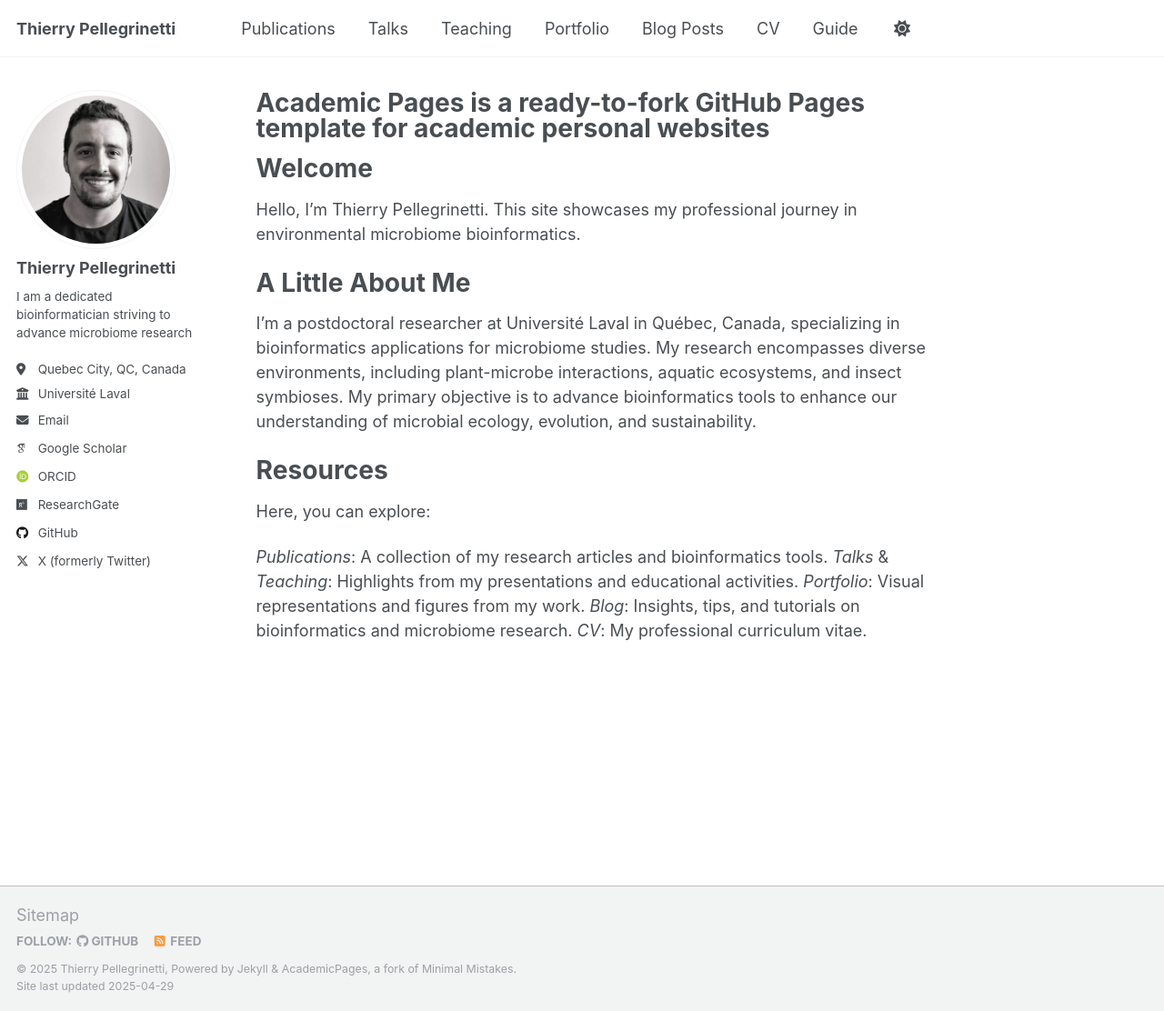
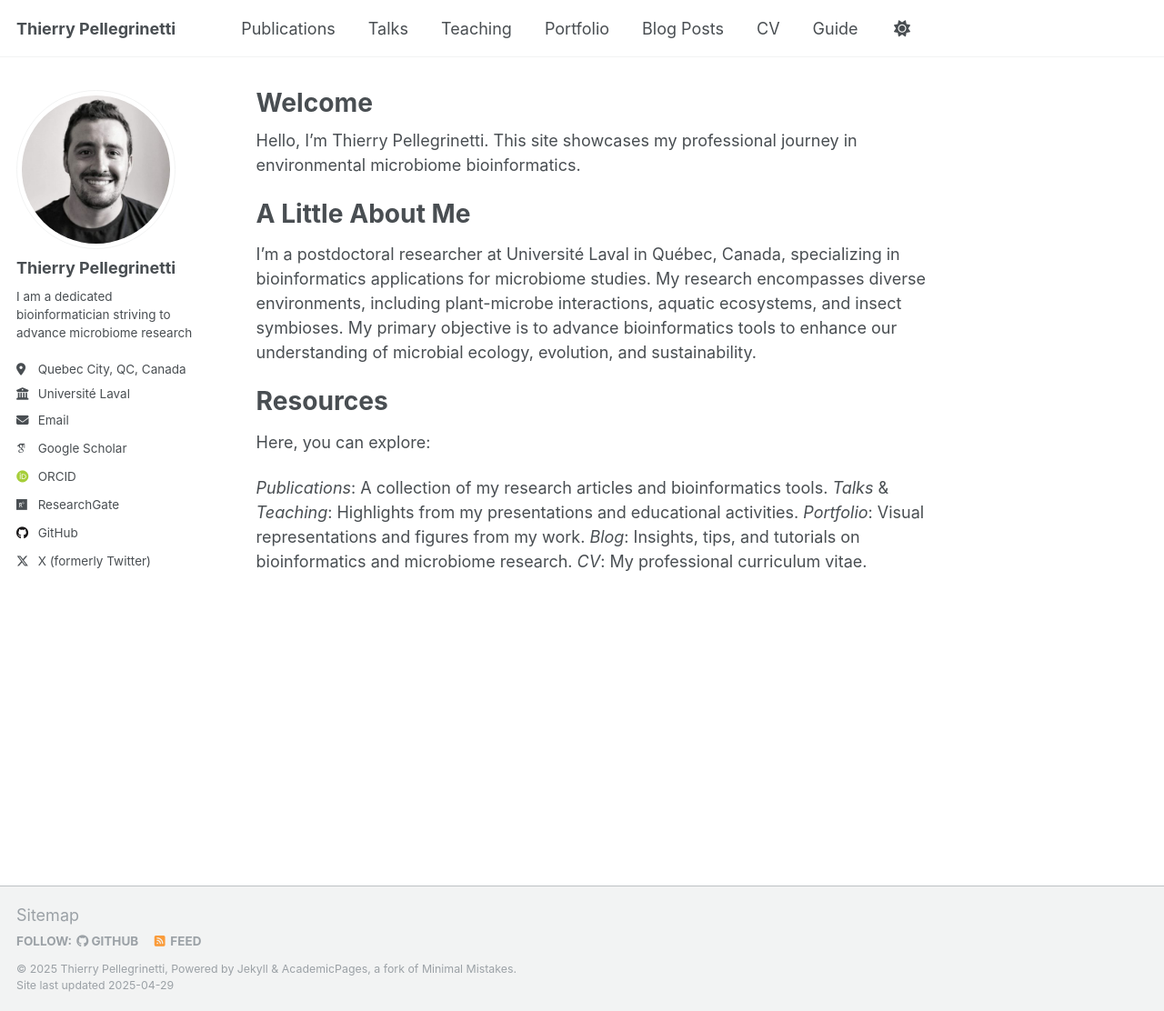
Before and after one commit to tpellegrinetti/tpellegrinetti.github.io, a Jekyll site: the page built from _pages/about.md, in a window 1280 px wide and 1112 px high. Shown: the whole window at 91% size. Built offline with Jekyll 4.4.1, drawn with Linux system fonts in a browser that asks for light colours; some web fonts are replaced.

Commit message:
Update about.md

```diff
--- a/_pages/about.md
+++ b/_pages/about.md
@@ -1,14 +1,12 @@
 ---
 permalink: /
-title: "Academic Pages is a ready-to-fork GitHub Pages template for academic personal websites"
+title: "Welcome"
 author_profile: true
 redirect_from:
   - /about/
   - /about.html
 ---
 
-Welcome
-======
 Hello, I'm Thierry Pellegrinetti.
 This site showcases my professional journey in environmental microbiome bioinformatics.
 
```
